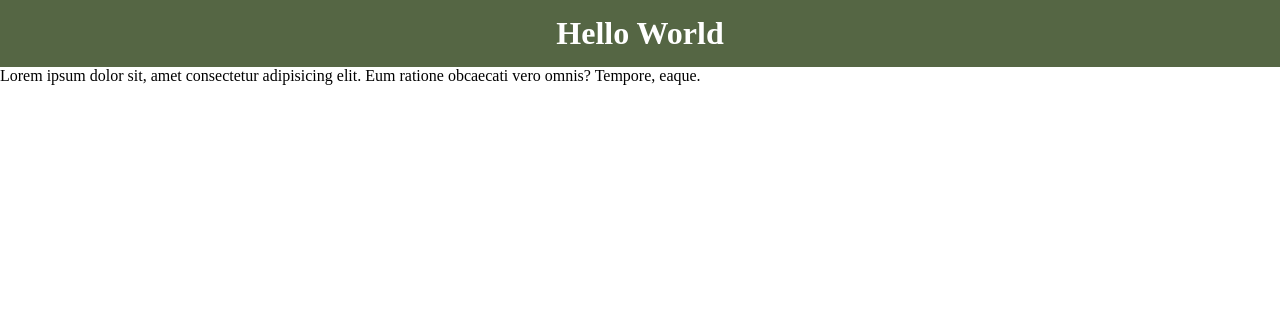
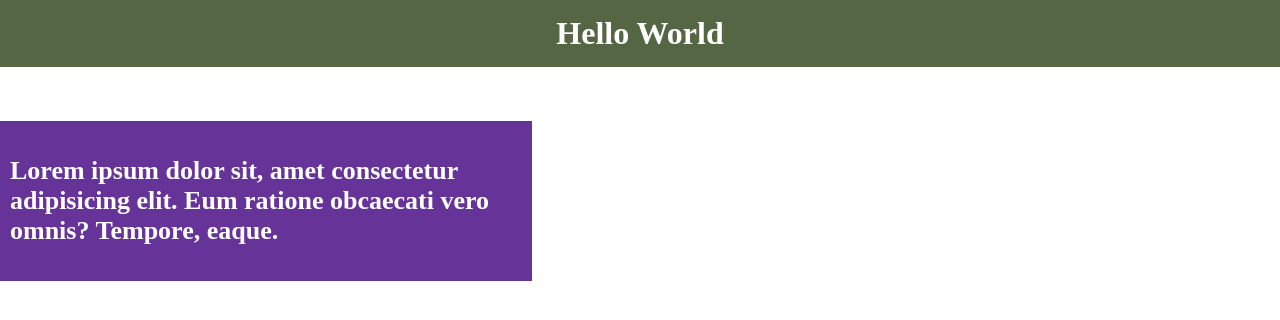
Before and after one commit to robiuljoy/firstrepo, a plain HTML site: page index.html in a window 1280 px wide. Drawn offline with Linux system fonts and the light colour scheme.

Commit message:
another one

```diff
--- a/style.css
+++ b/style.css
@@ -10,3 +10,16 @@ h1 {
     text-align: center;
     padding: 15px 10px;
 }
+
+.pera {
+    width: 40%;
+    background: rebeccapurple;
+    color: #fff;
+    margin-top: 54px;
+    padding: 35px 10px;
+}
+
+.pera p {
+    font-size: 26px;
+    font-weight: 600;
+}
```
